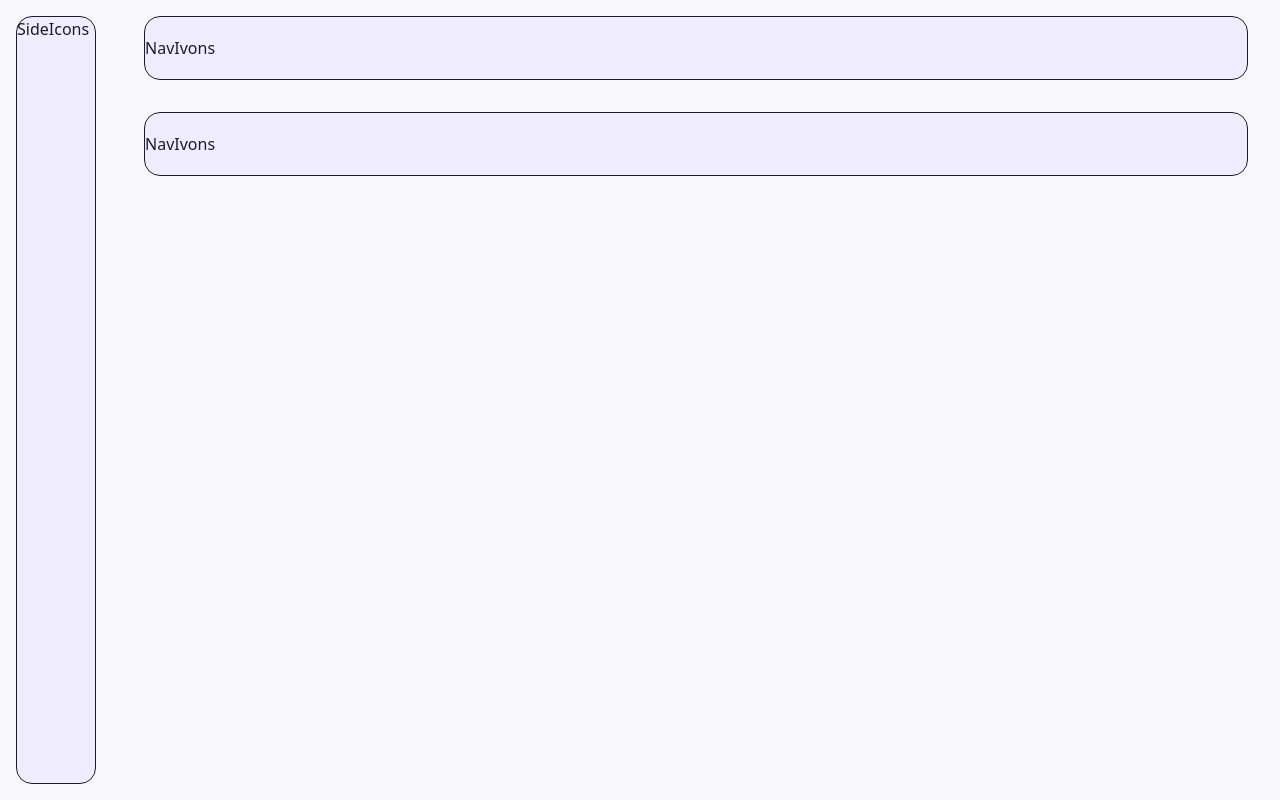
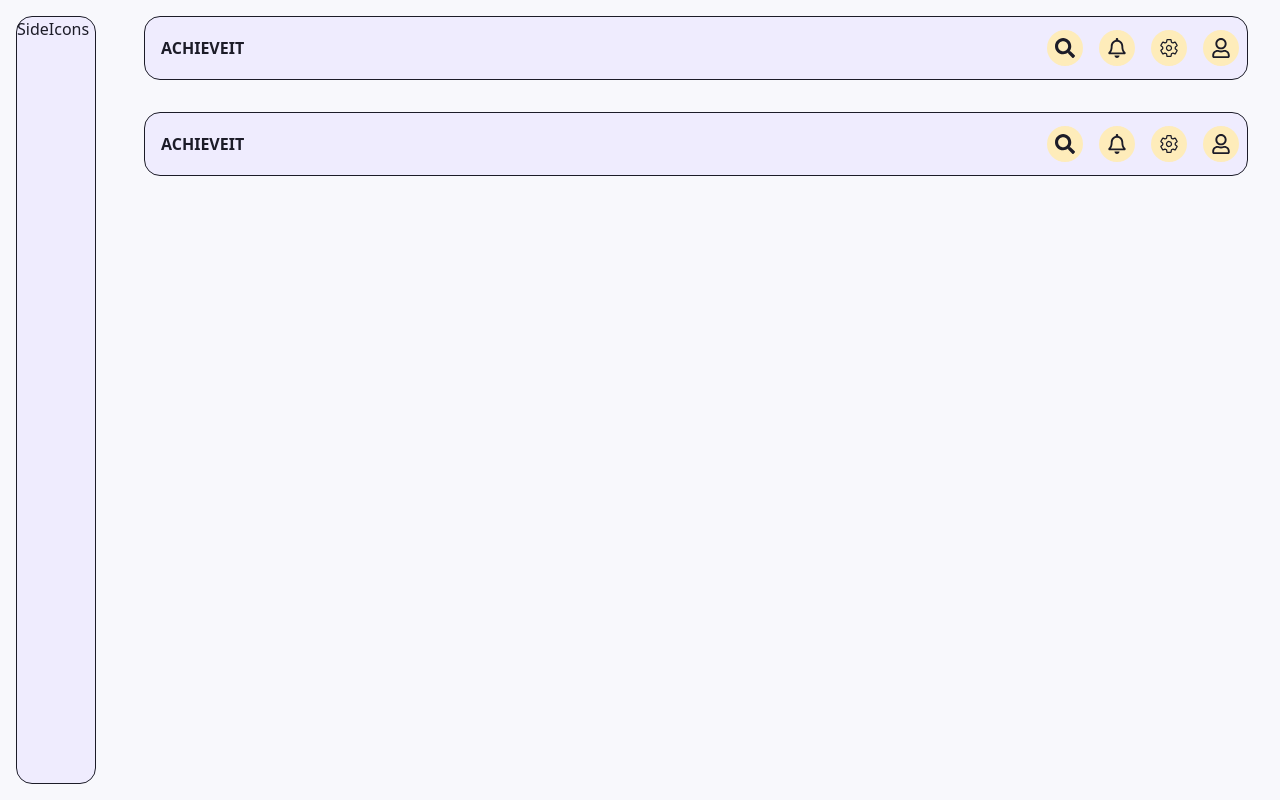
Before and after one commit to maximistic/AchieveIt, a Next.js app: page /components/Navbar in a window 1280 px wide. Built offline with nearby package versions, Linux system fonts and the light colour scheme.

Commit message:
navbar and navicons update

```diff
--- a/app/components/Navbar/NavIcons.tsx
+++ b/app/components/Navbar/NavIcons.tsx
@@ -1,10 +1,44 @@
-import React from 'react'
+"use client";
+import React from 'react';
+import { FaSearch, FaRegBell, FaRegUser } from 'react-icons/fa';
+import { IoSettingsOutline } from 'react-icons/io5';
+import { useRouter } from 'next/navigation';
 
+const icons = [
+  { icon: <FaSearch className="w-5 h-5"/>, link: '/search' },
+  { icon: <FaRegBell className="w-5 h-5"/>, link: '/notifications' },
+  { icon: <IoSettingsOutline className="w-5 h-5"/>, link: '/settings' },
+  { icon: <FaRegUser className="w-5 h-5" />, link: '/profile' },
+];
 
-function NavIcons() {
+const NavIcons: React.FC = () => {
+  const router = useRouter();
+
+  const handleLogoClick = () => {
+    router.push('/');
+  };
+
   return (
-    <div>NavIvons</div>
-  )
-}
+    <div className="nav-icons flex justify-between items-center w-full">
+      <p
+        className='font-bold p-4 cursor-pointer'
+        onClick={handleLogoClick}
+      >
+        ACHIEVEIT
+      </p>
+      <div className="flex space-x-4 px-2">
+        {icons.map(({ icon, link }, index) => (
+          <div
+            key={index}
+            className="p-2 rounded-full bg-[var(--color-accent-secondary)] cursor-pointer"
+            onClick={() => router.push(link)}
+          >
+            {icon}
+          </div>
+        ))}
+      </div>
+    </div>
+  );
+};
 
-export default NavIcons
+export default NavIcons;
```
Also changed, not shown: app/components/Navbar/page.tsx (line endings or trailing spaces).
